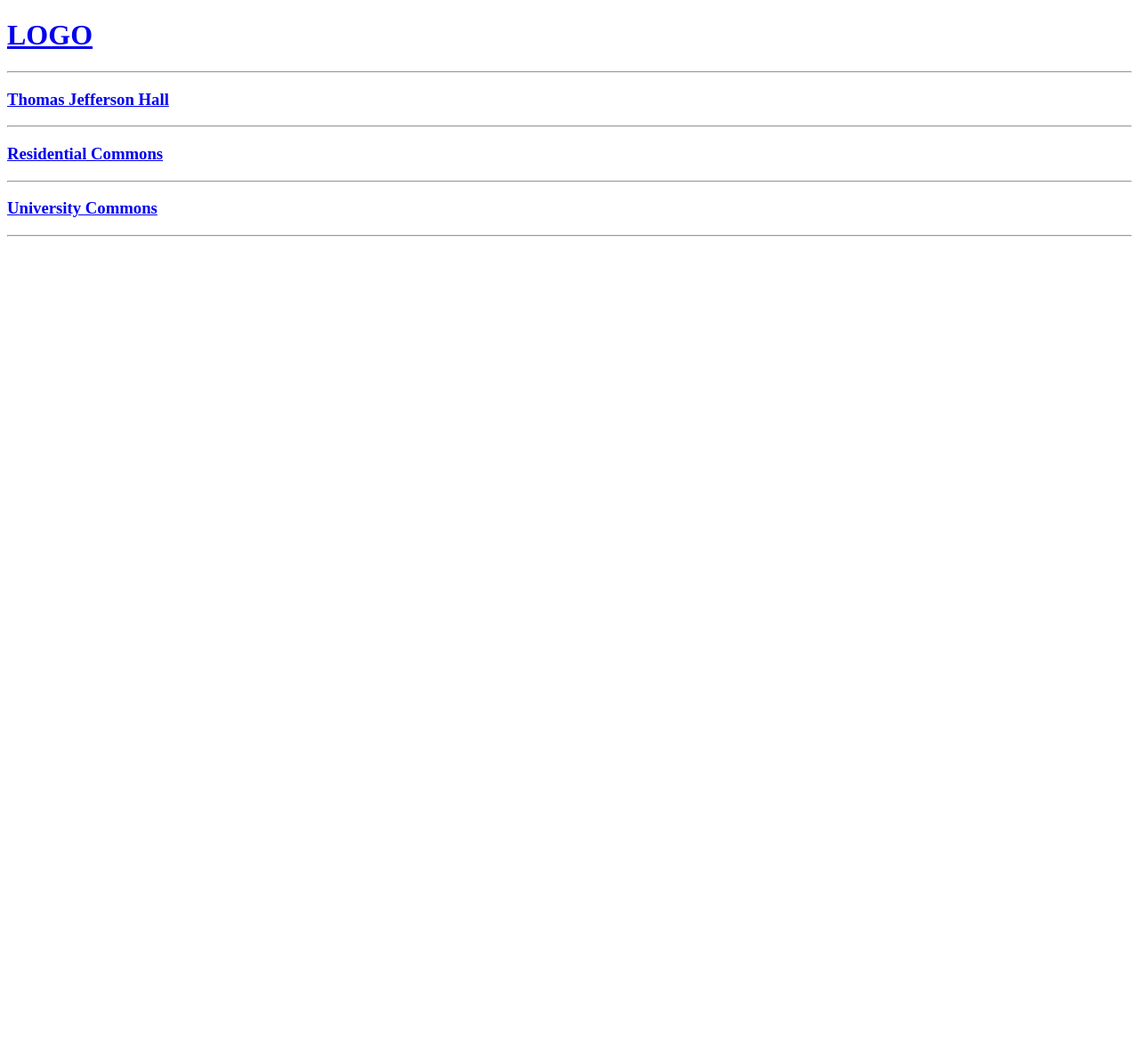
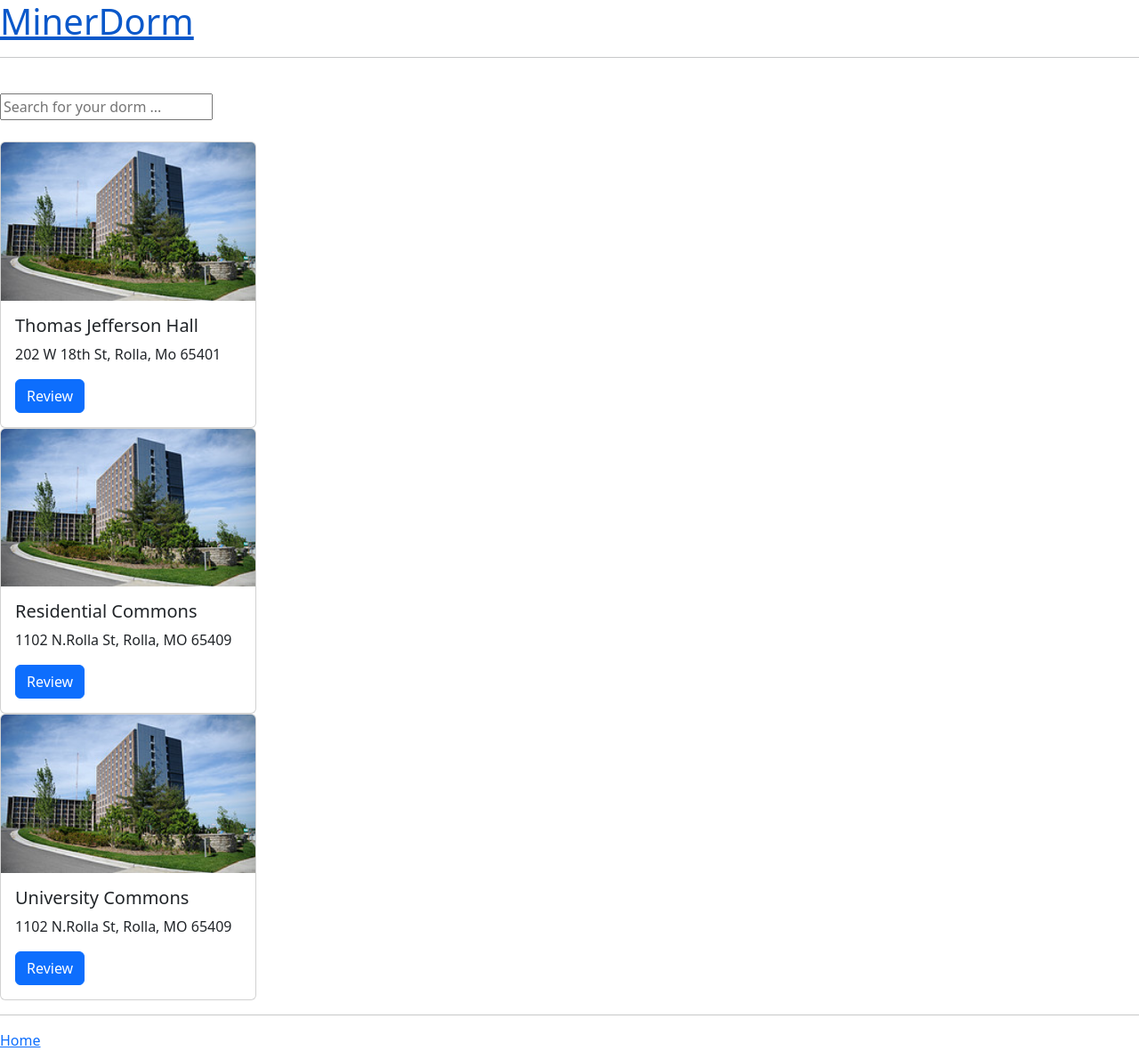
Before and after one commit to parsa-hj/MinerDorm, a Django app: page / in a window 1280 px wide. Shown: the whole page at 89% size. Before the commit the page ends 266 px from the top, so only its background shows below. Run offline with Django 4.2, Linux system fonts and the light colour scheme; data comes from the database, SQL or seed files in the repository; both versions use the stored data as it was after the commit.

Commit message:
search bar and bootstrap added

```diff
--- a/base/templates/base/home.html
+++ b/base/templates/base/home.html
@@ -1,18 +1,31 @@
 {% extends 'main.html' %}
+
+{% load static %}
 
 
 {% block content %}
 
 <div>
-    <div>
-        {% for dorms in dorms %}
-        <div>
-            <h3><a href="{% url 'dorms' dorms.id %}">{{dorms.name}}</a></h3>
-            <small>{{dorms.review.rating}}</small>
-            <hr>
+
+    <form method="GET" action="{% url 'home' %}">
+        <input type="text" name="q" placeholder="Search for your dorm ... " />
+    </form>
+
+    <br>
+
+
+
+    {% for dorms in dorms %}
+    <div class="card" style="width: 18rem;">
+        <img src="{% static 'images/tj.jpg' %}" class="card-img-top" alt="tj">
+        <div class="card-body">
+          <h5 class="card-title">{{dorms.name}}</h5>
+          <p class="card-text">{{dorms.address}}</p>
+          <a href="{% url 'dorms' dorms.id %}" class="btn btn-primary">Review</a>
         </div>
-        {% endfor %}
     </div>
+    {% endfor %}
+
 </div>
 
 {% endblock content %}
--- a/base/views.py
+++ b/base/views.py
@@ -3,7 +3,10 @@ from .models import Dorm, Review
 from .forms import DormForm
 
 def home(request):
-    dorms = Dorm.objects.all()
+    q = request.GET.get('q') if request.GET.get('q') != None else ''
+
+    dorms = Dorm.objects.filter(name__contains=q)
+
     context = {'dorms': dorms}
     return render(request, 'base/home.html', context)
 
--- a/mydorm/settings.py
+++ b/mydorm/settings.py
@@ -121,6 +121,10 @@ USE_TZ = True
 
 STATIC_URL = 'static/'
 
+STATICFILES_DIRS = [
+    BASE_DIR / 'static'
+]
+
 # Default primary key field type
 # https://docs.djangoproject.com/en/4.1/ref/settings/#default-auto-field
 
--- /dev/null
+++ b/static/styles/main.css
@@ -0,0 +1,3 @@
+body {
+    background-color: rgb(108, 151, 116);
+}
--- /dev/null
+++ b/templates/footer.html
@@ -0,0 +1,5 @@
+{% load static %}
+
+<hr>
+
+<a href="/">Home</a>
--- a/templates/main.html
+++ b/templates/main.html
@@ -1,11 +1,14 @@
 <!DOCTYPE html>
+{% load static %}
+
 <html>
 <head>
     <meta charset='utf-8'>
-    <meta http-equiv='X-UA-Compatible' content='IE=edge'>
-    <title>Mydorm</title>
-    <meta name='viewport' content='width=device-width, initial-scale=1'>
-    <!-- <link rel='stylesheet' type='text/css' media='screen' href='main.css'> -->
+    <meta name="viewport" content="width=device-width, initial-scale=1">
+    <title>MinerDorm</title>
+    <link href="https://cdn.jsdelivr.net/npm/bootstrap@5.2.2/dist/css/bootstrap.min.css" rel="stylesheet" integrity="sha384-Zenh87qX5JnK2Jl0vWa8Ck2rdkQ2Bzep5IDxbcnCeuOxjzrPF/et3URy9Bv1WTRi" crossorigin="anonymous">
+    <script src="https://cdn.jsdelivr.net/npm/bootstrap@5.2.2/dist/js/bootstrap.bundle.min.js" integrity="sha384-OERcA2EqjJCMA+/3y+gxIOqMEjwtxJY7qPCqsdltbNJuaOe923+mo//f6V8Qbsw3" crossorigin="anonymous"></script>
+    <link rel='stylesheet' type='text/css' media='screen' href="{% static 'styles/main.css '%}">
 
 </head>
 <body>
@@ -15,5 +18,7 @@
     {% block content %}
     {% endblock %}
 
+    {% include 'footer.html' %}
+
 </body>
 </html>
--- a/templates/navbar.html
+++ b/templates/navbar.html
@@ -1,2 +1,7 @@
-<a href="/"><h1>LOGO</h1></a>
+{% load static %}
+
+<a href="/">
+    <h1>MinerDorm</h1>
+</a>
 <hr>
+<br>
```
Also changed, not shown: db.sqlite3, static/images/MinerDorm.png (added), static/images/tj.jpg (added).
